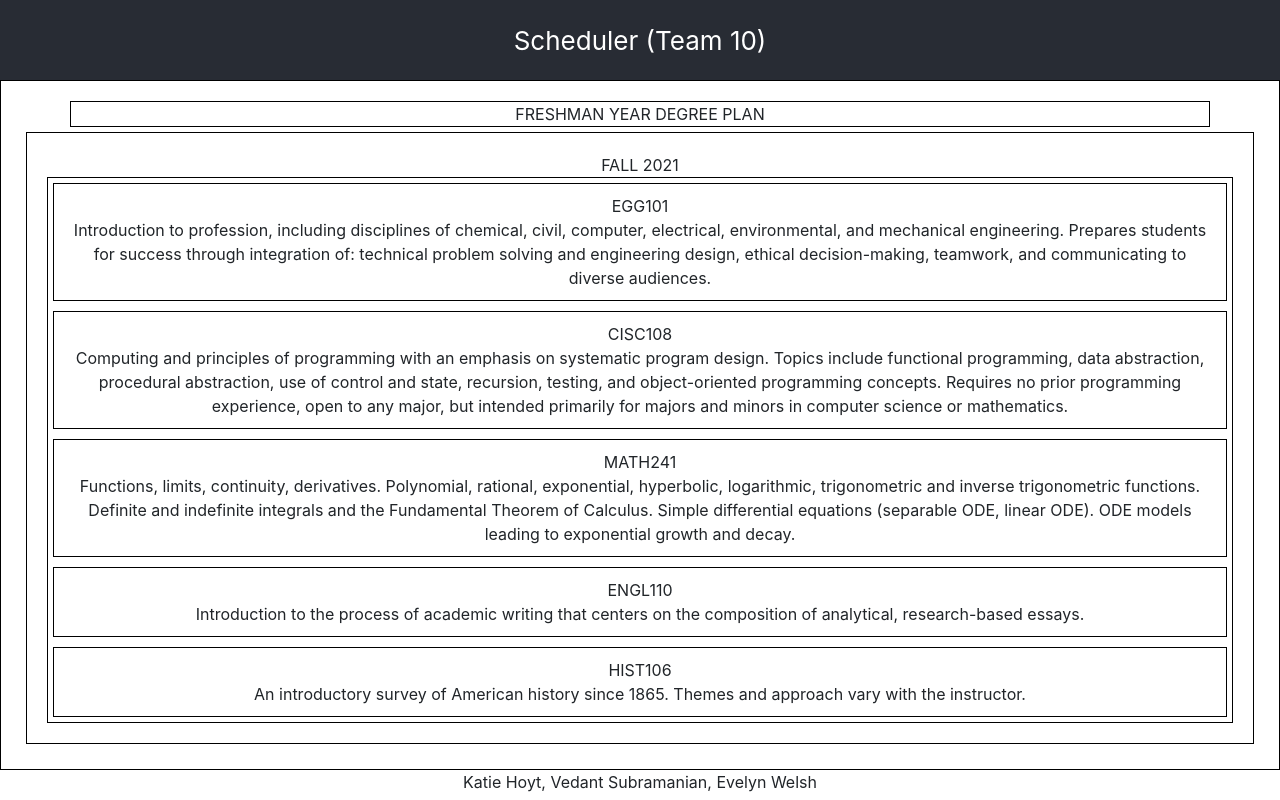
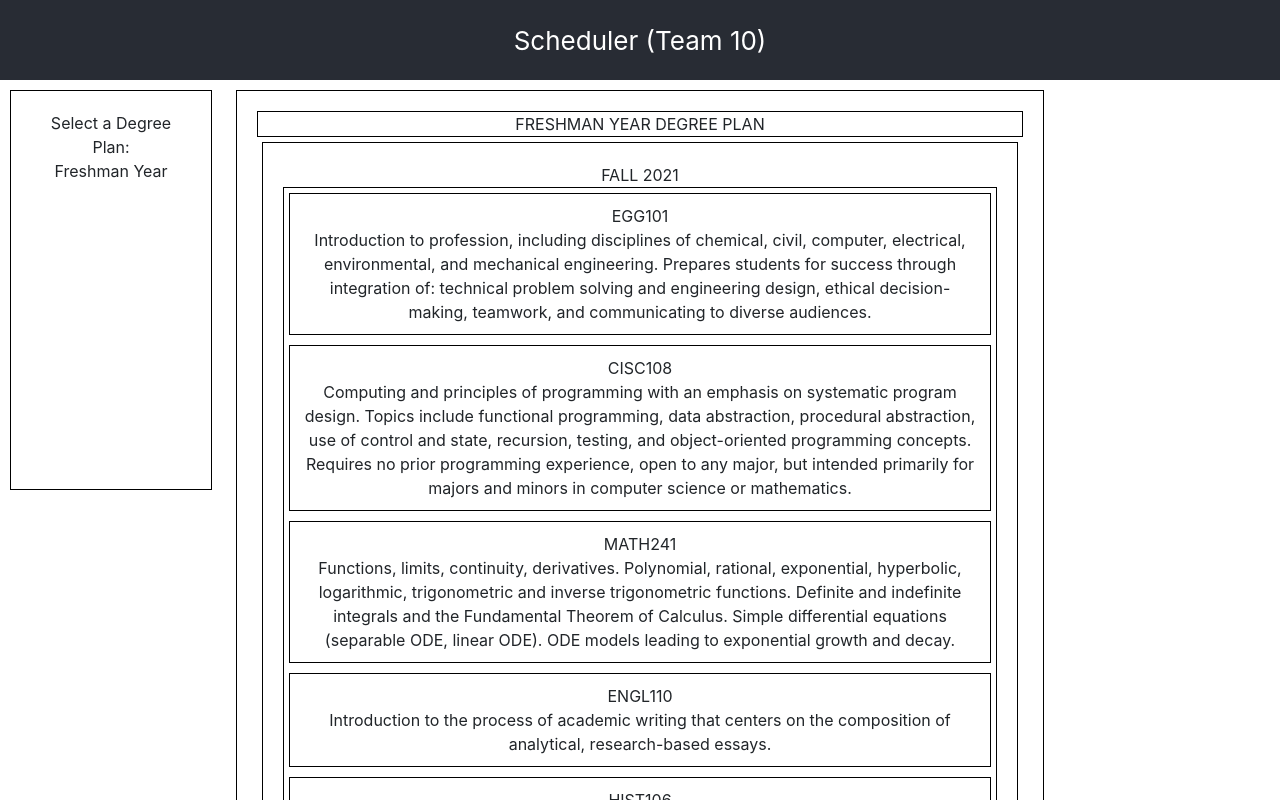
Before and after one commit to UD-CISC275-S22/cis-scheduler-team-10, a React (Create React App) app: page / in a window 1280 px wide. Shown: the top 800 px of the page. Built offline with nearby package versions, Linux system fonts and the light colour scheme.

Commit message:
some UI changes, added list of Plans (test data)

```diff
--- a/src/App.css
+++ b/src/App.css
@@ -11,6 +11,19 @@
     .App-logo {
         animation: App-logo-spin infinite 20s linear;
     }
+}
+
+.degreePlansList {
+    min-height: 50vh;
+    max-width: 65vh;
+    flex: 1;
+}
+
+.degreePlan {
+    width: 100%;
+    align-items: center;
+    /* display: flex; */
+    flex: 4;
 }
 
 .semester {
--- a/src/App.tsx
+++ b/src/App.tsx
@@ -8,18 +8,55 @@ import { Plan } from "./interfaces/plan";
 import courses from "./data/courses.json";
 import semesters from "./data/semesters.json";
 import plans from "./data/degreePlans.json";
+import { Row, Col, Container } from "react-bootstrap";
+import { DegreePlansListComponent } from "./DegreePlansListComponent";
 const COURSES = courses as Course[];
 const SEMESTERS = semesters as Semester[];
 const PLANS = plans as Plan[];
 
-// const DEGREEPLANS = degreePlans.map((plan: Plan) => {
-//     return {};
-// });
 function App(): JSX.Element {
+    const [planView, changePlanView] = useState<Plan | null>(PLANS[0]);
+
+    function updatePlanView(newPlan: Plan): void {
+        if (newPlan === planView) {
+            changePlanView(null);
+        } else {
+            changePlanView(newPlan);
+        }
+    }
+
     return (
         <div className="App">
             <header className="App-header">Scheduler (Team 10)</header>
-            <DegreePlanComponent degreePlan={PLANS[0]}></DegreePlanComponent>
+            <Row
+                style={{
+                    padding: "10px"
+                }}
+            >
+                <Col>
+                    <DegreePlansListComponent
+                        degreePlans={PLANS}
+                        updatePlanView={updatePlanView}
+                    ></DegreePlansListComponent>
+                </Col>
+                <Col className="degreePlan">
+                    {planView !== null ? (
+                        <DegreePlanComponent
+                            degreePlan={planView}
+                        ></DegreePlanComponent>
+                    ) : (
+                        <Container
+                            style={{
+                                border: "1px solid black",
+                                padding: "20px"
+                            }}
+                        >
+                            No Degree Plan Selected
+                        </Container>
+                    )}
+                </Col>
+                <Col></Col>
+            </Row>
             <p>Katie Hoyt, Vedant Subramanian, Evelyn Welsh</p>
         </div>
     );
--- /dev/null
+++ b/src/DegreePlansListComponent.tsx
@@ -0,0 +1,28 @@
+import React from "react";
+import { Col, Container, Row } from "react-bootstrap";
+import { SemesterComponent } from "./SemesterComponent";
+import { Plan } from "./interfaces/plan";
+
+export function DegreePlansListComponent({
+    degreePlans,
+    updatePlanView
+}: {
+    degreePlans: Plan[];
+    updatePlanView: (plan: Plan) => void;
+}): JSX.Element {
+    return (
+        <div
+            className="degreePlansList"
+            style={{ border: "1px solid black", padding: "20px" }}
+        >
+            Select a Degree Plan:
+            {degreePlans.map((plan: Plan) => {
+                return (
+                    <div key={plan.name} onClick={() => updatePlanView(plan)}>
+                        {plan.name}
+                    </div>
+                );
+            })}
+        </div>
+    );
+}
```
